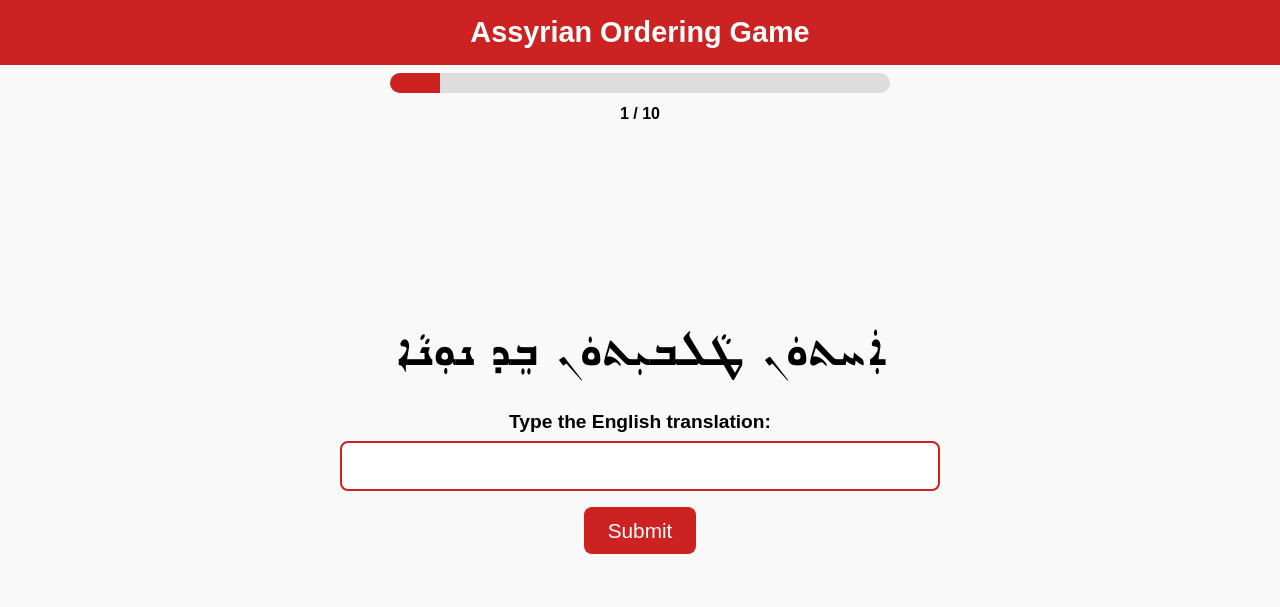
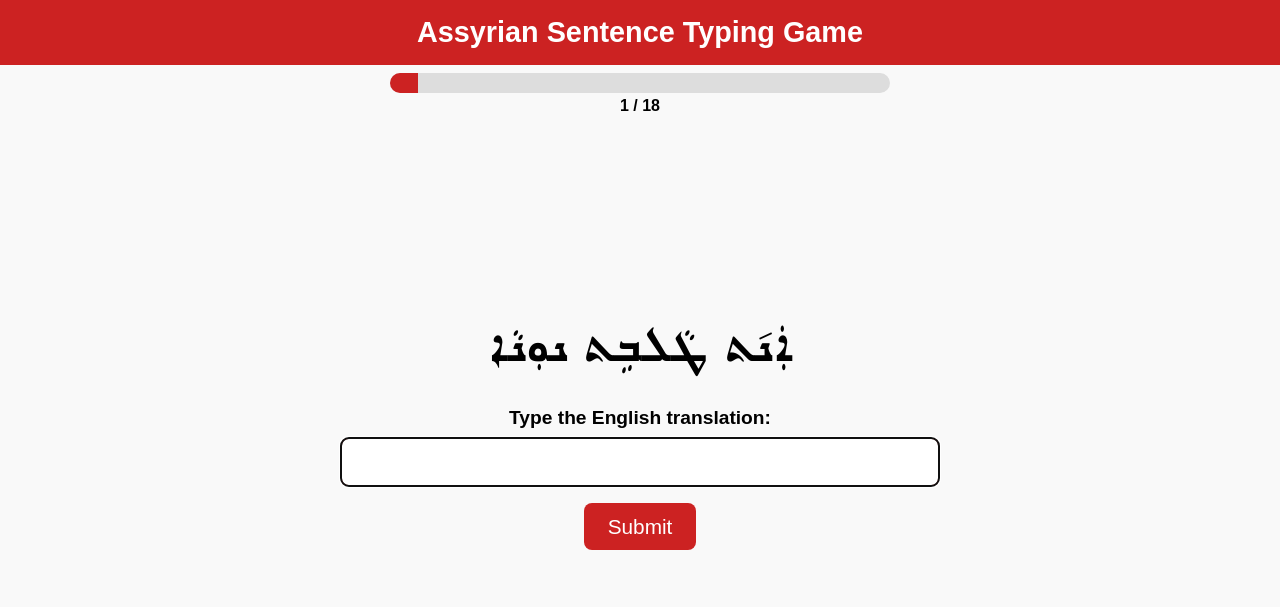
Before and after one commit to danburk1/danburk1.github.io, a plain HTML site: page index.html in a window 1280 px wide. Drawn offline with Linux system fonts and the light colour scheme.

Commit message:
Update index.html

```diff
--- a/index.html
+++ b/index.html
@@ -3,7 +3,7 @@
 <head>
 <meta charset="UTF-8" />
 <meta name="viewport" content="width=device-width, initial-scale=1" />
-<title>Assyrian Ordering Game</title>
+<title>Assyrian Sentence Typing Game</title>
 <style>
   @font-face {
     font-family: 'Estre';
@@ -21,7 +21,6 @@
     flex-direction: column;
   }
 
-  /* Red banner */
   header {
     background-color: #cc2222;
     color: white;
@@ -32,7 +31,6 @@
     user-select: none;
   }
 
-  /* Progress container */
   #progress-container {
     background: #ddd;
     height: 20px;
@@ -40,7 +38,7 @@
     max-width: 500px;
     border-radius: 10px;
     overflow: hidden;
-    margin: 0.5rem auto;
+    margin: 0.5rem auto 0 auto;
     position: relative;
   }
 
@@ -55,6 +53,7 @@
     text-align: center;
     margin-top: 0.25rem;
     font-weight: 600;
+    user-select: none;
   }
 
   main {
@@ -72,7 +71,7 @@
 
   #assyrian {
     font-family: 'Estre', serif;
-    font-size: 3.8rem; /* bigger for better readability */
+    font-size: 3.8rem;
     margin-bottom: 1.5rem;
     user-select: none;
   }
@@ -105,8 +104,13 @@
     transition: background-color 0.3s ease;
   }
 
-  button:hover {
+  button:hover:not(:disabled) {
     background-color: #aa1a1a;
+  }
+
+  button:disabled {
+    background-color: #ee9999;
+    cursor: not-allowed;
   }
 
   #feedback {
@@ -120,129 +124,164 @@
 </head>
 <body>
 
-<header>Assyrian Ordering Game</header>
-
+<header>Assyrian Sentence Typing Game</header>
 <div id="progress-container">
   <div id="progress-bar"></div>
 </div>
-<div id="progress-text">0 / 10</div>
+<div id="progress-text">0 / 0</div>
 
 <main>
-  <div id="assyrian">Loading...</div>
-
+  <div id="assyrian" aria-live="polite"></div>
   <label for="answer">Type the English translation:</label>
   <input type="text" id="answer" autocomplete="off" />
   <button id="submitBtn">Submit</button>
-
-  <div id="feedback"></div>
+  <div id="feedback" aria-live="assertive"></div>
 </main>
 
 <script>
 const PHRASES = {
-  "i order (masc.)":"ܛܵܠܒܹܢ","i will order (masc.)":"ܛܵܠܒܹܢ ܒܸܕ",
-  "i order (fem.)":"ܛܵܠܒܵܢ","i will order (fem.)":"ܛܵܠܒܵܢ ܒܸܕ",
-  "you order (masc.)":"ܛܵܠܒܹܬ","you will order (masc.)":"ܛܵܠܒܹܬ ܒܸܕ",
-  "you order (fem.)":"ܛܵܠܒܵܬܝ","you will order (fem.)":"ܛܵܠܒܵܬܝ ܒܸܕ",
-  "he orders":"ܛܵܠܹܒ","he will order":"ܛܵܠܹܒ ܒܸܕ",
-  "she orders":"ܛܵܠܒܵܐ","she will order":"ܛܵܠܒܵܐ ܒܸܕ",
-  "we order":"ܛܵܠܒܲܚ","we will order":"ܛܵܠܒܲܚ ܒܸܕ",
-  "they order":"ܛܵܠܒܝܼ","they will order":"ܛܵܠܒܝܼ ܒܸܕ",
-  "y’all order":"ܛܵܠܒܝܼܬܘܿܢ","y’all will order":"ܛܵܠܒܝܼܬܘܿܢ ܒܸܕ"
+  "I order (masc.)":"ܛܵܠܒܹܢ","I will order (masc.)":"ܛܵܠܒܹܢ ܒܸܕ","I order (fem.)":"ܛܵܠܒܵܢ","I will order (fem.)":"ܛܵܠܒܵܢ ܒܸܕ",
+  "you order (masc.)":"ܛܵܠܒܹܬ","you will order (masc.)":"ܛܵܠܒܹܬ ܒܸܕ","you order (fem.)":"ܛܵܠܒܵܬܝ","you will order (fem.)":"ܛܵܠܒܵܬܝ ܒܸܕ",
+  "he orders":"ܛܵܠܹܒ","he will order":"ܛܵܠܹܒ ܒܸܕ","she orders":"ܛܵܠܒܵܐ","she will order":"ܛܵܠܒܵܐ ܒܸܕ",
+  "we order":"ܛܵܠܒܲܚ","we will order":"ܛܵܠܒܲܚ ܒܸܕ","they order":"ܛܵܠܒܝܼ","they will order":"ܛܵܠܒܝܼ ܒܸܕ",
+  "y’all order":"ܛܵܠܒܝܼܬܘܿܢ","y’all will order":"ܛܵܠܒܝܼܬܘܿܢ ܒܸܕ",
 };
-
 const PRONOUNS = {
-  "i order (masc.)": "ܐܵܢܵܐ",
-  "i will order (masc.)": "ܐܵܢܵܐ",
-  "i order (fem.)": "ܐܵܢܵܐ",
-  "i will order (fem.)": "ܐܵܢܵܐ",
-  "you order (masc.)": "ܐܲܢ݇ܬ",
-  "you will order (masc.)": "ܐܲܢ݇ܬ",
-  "you order (fem.)": "ܐܲܢ݇ܬܝ",
-  "you will order (fem.)": "ܐܲܢ݇ܬܝ",
-  "he orders": "ܗ̇ܘ",
-  "he will order": "ܗ̇ܘ",
-  "she orders": "ܗ̇ܝ",
-  "she will order": "ܗ̇ܝ",
-  "we order": "ܐܲܚܢܲܢ",
-  "we will order": "ܐܲܚܢܲܢ",
-  "they order": "ܐܵܢܝܼ",
-  "they will order": "ܐܵܢܝܼ",
-  "y’all order": "ܐܲܚܬܘܿܢ",
-  "y’all will order": "ܐܲܚܬܘܿܢ"
+  i_masc:"ܐܵܢܵܐ",
+  i_fem:"ܐܵܢܵܐ",
+  you_masc:"ܐܲܢ݇ܬ",
+  you_fem:"ܐܲܢ݇ܬܝ",
+  he:"ܗ̇ܘ",
+  she:"ܗ̇ܝ",
+  we:"ܐܲܚܢܲܢ",
+  yall:"ܐܲܚܬܘܿܢ",
+  they:"ܐܵܢܝܼ"
 };
-
-const FOODS_EN = ["potatoes","rice","beans","stew","kabobs","chicken","steak","lamb","fish","fries","water","fizzy drinks","yogurt drink","lemonade","orange juice","dolma","red rice","okra stew","yogurt","assyrian egg rolls","tea","coffee","hummus","baba ganosh","salad","pickles","meatballs"];
+const FOODS_EN = ["potatoes","rice","beans","stew","kabobs","chicken","steak","lamb","fish","fries","water","fizzy drinks","yogurt drink","lemonade","orange juice","dolma","red rice","okra stew","yogurt","Assyrian egg rolls","tea","coffee","hummus","baba ganosh","salad","pickles","meatballs"];
 const FOODS_SY = ["ܟܸܪܬܘܿܦܹ̈ܐ","ܪܸܙܵܐ","ܚܲܒ̣ܨܹ̈ܐ","ܫܘܼܪܒ̣ܵܐ","ܟܵܒܵܒܹ̈ܐ","ܟܬܵܝܬܵܐ","ܒܸܣܪܵܐ","ܥܸܪܒܵܐ","ܢܘܼܢܵܐ","ܟܸܪܬܘܿܦܹ̈ܐ ܩܸܠܝܹ̈ܐ","ܡܝܼܵܐ","ܫܬܵܝܬܵܐ ܒܲܩܒܸܩܵܢܵܐ","ܕܲܘܹ̈ܐ","ܡܝܼܵܐ ܕܠܝܼܡܘܿܢܹ̈ܐ","ܡܝܼܵܐ ܕܦܘܼܪ̈ܬܩܵܠܹܐ","ܕܘܿܠܡܵܐ","ܪܸܙܵܐ ܣܡܘܿܩܵܐ","ܒܲܡܝܹ̈ܐ","ܡܲܣܬܵܐ","ܒܘܼܪܲܟ","ܟ̰ܵܐܝ","ܩܲܗܘܵܐ","ܚܲܪ̈ܛܡܵܢܹܐ ܓܪ̈ܝܼܣܹܐ","ܒܵܕܸܡܓ̰ܵܢܹ̈ܐ ܓܪ̈ܝܼܣܹܐ","ܣܲܠܵܛܵܐ","ܛܘܼܪ̈ܫܝܹܐ","ܟܸܦܬܹ̈ܐ"];
 
-const TOTAL_QUESTIONS = 10;
+const PHRASE_KEYS = Object.keys(PHRASES);
+const PRONOUN_KEYS = Object.keys(PRONOUNS);
 
+let currentIndex = 0;
 let currentEnglishPhrase = "";
 let currentEnglishFood = "";
-let currentAssyrianSentence = "";
-let currentKey = "";
+let currentAssyrianPhrase = "";
+let currentAssyrianPronoun = "";
+let currentAssyrianFood = "";
+let incorrectTries = 0;
 
-let questionCount = 0;
+const assyrianEl = document.getElementById("assyrian");
+const answerInput = document.getElementById("answer");
+const feedbackEl = document.getElementById("feedback");
+const progressBar = document.getElementById("progress-bar");
+const progressText = document.getElementById("progress-text");
 
 function normalize(str) {
-  return str.toLowerCase().replace(/[^a-z0-9]/g, "");
+  return str.toLowerCase().replace(/[^\w]/g, "");
+}
+
+function pickRandom(arr) {
+  return arr[Math.floor(Math.random() * arr.length)];
+}
+
+// We pick a phrase, a pronoun that matches the phrase, and a food item.
+// Phrase keys like "I order (masc.)" correspond to pronouns keys like "i_masc".
+// So we map phrase to pronoun key with some simple logic.
+
+function getPronounKeyFromPhraseKey(phraseKey) {
+  // Simple mapping logic based on phrase key text
+  phraseKey = phraseKey.toLowerCase();
+
+  if (phraseKey.startsWith("i order") || phraseKey.startsWith("i will order")) {
+    return phraseKey.includes("(masc.)") ? "i_masc" : "i_fem";
+  }
+  if (phraseKey.startsWith("you order") || phraseKey.startsWith("you will order")) {
+    return phraseKey.includes("(masc.)") ? "you_masc" : "you_fem";
+  }
+  if (phraseKey.startsWith("he ")) return "he";
+  if (phraseKey.startsWith("she ")) return "she";
+  if (phraseKey.startsWith("we ")) return "we";
+  if (phraseKey.startsWith("y’all ")) return "yall";
+  if (phraseKey.startsWith("they ")) return "they";
+
+  // fallback
+  return "i_masc";
 }
 
 function newRound() {
-  if (questionCount >= TOTAL_QUESTIONS) {
-    // Game over
-    document.getElementById("assyrian").textContent = "🎉 Game Over! Thanks for playing.";
-    document.getElementById("answer").disabled = true;
-    document.getElementById("submitBtn").disabled = true;
-    document.getElementById("feedback").textContent = "";
-    return;
-  }
+  incorrectTries = 0;
+  answerInput.disabled = false;
+  document.getElementById("submitBtn").disabled = false;
+  feedbackEl.textContent = "";
+  answerInput.value = "";
+  answerInput.focus();
 
-  // Pick random phrase key and food index
-  const phraseKeys = Object.keys(PHRASES);
-  const phraseIndex = Math.floor(Math.random() * phraseKeys.length);
-  const foodIndex = Math.floor(Math.random() * FOODS_EN.length);
+  // Pick phrase, food, pronoun
+  currentEnglishPhrase = pickRandom(PHRASE_KEYS);
+  currentEnglishFood = pickRandom(FOODS_EN);
 
-  currentKey = phraseKeys[phraseIndex];
-  const phraseAssyrian = PHRASES[currentKey];
-  const pronounAssyrian = PRONOUNS[currentKey] || "";
+  const pronounKey = getPronounKeyFromPhraseKey(currentEnglishPhrase);
+  currentAssyrianPronoun = PRONOUNS[pronounKey];
+  currentAssyrianPhrase = PHRASES[currentEnglishPhrase];
+  currentAssyrianFood = FOODS_SY[FOODS_EN.indexOf(currentEnglishFood)];
 
-  currentEnglishPhrase = currentKey.replace(/\(.*?\)/g, "").trim(); // Remove gender notes
-  currentEnglishFood = FOODS_EN[foodIndex];
-  const foodAssyrian = FOODS_SY[foodIndex];
+  // Combine Assyrian: pronoun + phrase + food
+  // Separate by space for clarity in Assyrian text
+  assyrianEl.textContent = `${currentAssyrianPronoun} ${currentAssyrianPhrase} ${currentAssyrianFood}`;
 
-  // Build Assyrian sentence: pronoun + phrase + food
-  currentAssyrianSentence = pronounAssyrian + " " + phraseAssyrian + " " + foodAssyrian;
+  updateProgress();
+}
 
-  document.getElementById("assyrian").textContent = currentAssyrianSentence;
-
-  document.getElementById("answer").value = "";
-  document.getElementById("feedback").textContent = "";
-
-  // Update progress bar and text
-  questionCount++;
-  const percent = (questionCount / TOTAL_QUESTIONS) * 100;
-  document.getElementById("progress-bar").style.width = percent + "%";
-  document.getElementById("progress-text").textContent = `${questionCount} / ${TOTAL_QUESTIONS}`;
+function updateProgress() {
+  const total = PHRASE_KEYS.length;
+  const current = currentIndex + 1;
+  const percent = (current / total) * 100;
+  progressBar.style.width = `${percent}%`;
+  progressText.textContent = `${current} / ${total}`;
 }
 
 document.getElementById("submitBtn").addEventListener("click", () => {
-  const userInput = normalize(document.getElementById("answer").value);
-  const correctAnswer = normalize(currentEnglishPhrase + currentEnglishFood);
+  const userInput = normalize(answerInput.value);
+  const correctAnswer = normalize(currentEnglishPhrase + " " + currentEnglishFood);
 
   if (userInput === correctAnswer) {
-    document.getElementById("feedback").textContent = "Correct! 🎉";
+    feedbackEl.textContent = "Correct! 🎉";
+    currentIndex++;
+    if (currentIndex >= PHRASE_KEYS.length) {
+      feedbackEl.textContent = "🎉🎉 You've completed all phrases! Refresh to play again.";
+      answerInput.disabled = true;
+      document.getElementById("submitBtn").disabled = true;
+      progressBar.style.width = "100%";
+      progressText.textContent = `${PHRASE_KEYS.length} / ${PHRASE_KEYS.length}`;
+      return;
+    }
+    incorrectTries = 0;
     setTimeout(newRound, 1200);
   } else {
-    document.getElementById("feedback").textContent = "Try again!";
+    incorrectTries++;
+    if (incorrectTries >= 3) {
+      feedbackEl.textContent = `Incorrect 3 times. The correct answer is: "${currentEnglishPhrase} ${currentEnglishFood}"`;
+      answerInput.disabled = true;
+      document.getElementById("submitBtn").disabled = true;
+      setTimeout(() => {
+        currentIndex++;
+        if (currentIndex >= PHRASE_KEYS.length) {
+          feedbackEl.textContent = "🎉🎉 You've completed all phrases! Refresh to play again.";
+          return;
+        }
+        answerInput.disabled = false;
+        document.getElementById("submitBtn").disabled = false;
+        incorrectTries = 0;
+        newRound();
+      }, 3500);
+    } else {
+      feedbackEl.textContent = `Try again! (${incorrectTries} / 3)`;
+    }
   }
 });
 
-document.getElementById("answer").addEventListener("keypress", e => {
-  if (e.key === "Enter") {
-    document.getElementById("submitBtn").click();
-  }
-});
-
+// Start the game
 newRound();
 </script>
 
```
